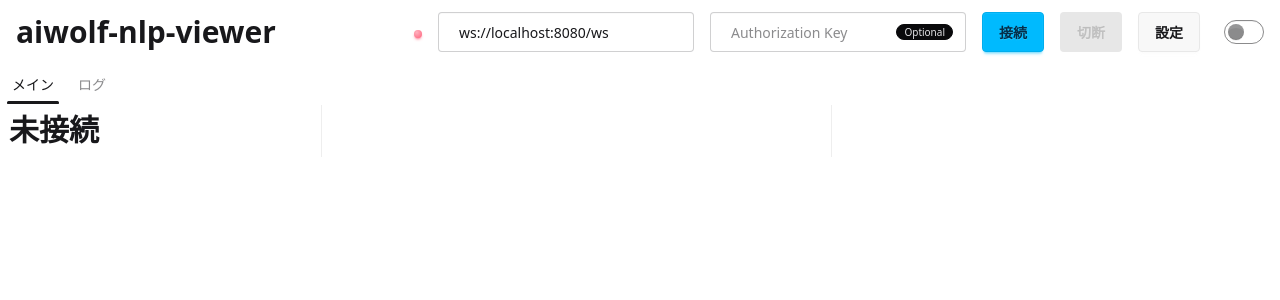
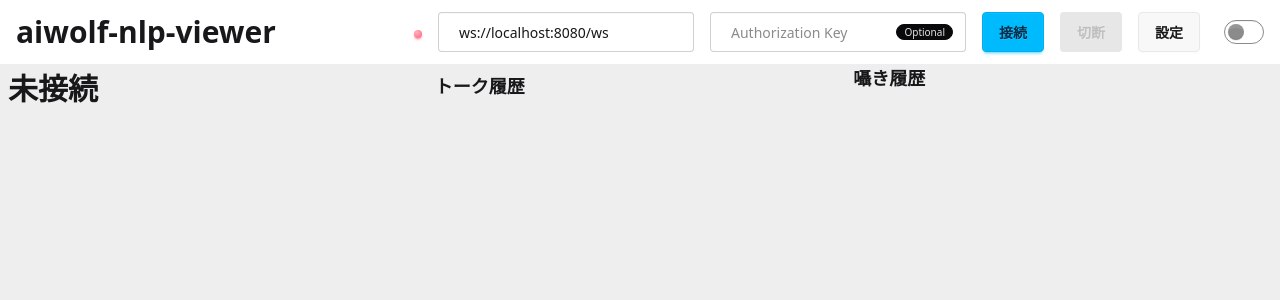
Before and after one commit to aiwolfdial/aiwolf-nlp-viewer, a SvelteKit app: page /agent in a window 1280 px wide. Shown: the top 300 px of the page. Built offline with nearby package versions, Linux system fonts and the light colour scheme.

Commit message:
[fix] スクロールの問題を修正

```diff
--- a/src/routes/agent/+page.svelte
+++ b/src/routes/agent/+page.svelte
@@ -146,22 +146,14 @@
   <title>aiwolf-nlp-viewer</title>
 </svelte:head>
 
-<main class="h-screen flex flex-col">
+<main class="h-screen flex flex-col bg-base-300">
   <Navbar />
-  <div class="flex-1 tabs tabs-border overflow-y-auto">
-    <input
-      type="radio"
-      name="tabs"
-      class="tab"
-      checked={true}
-      aria-label={`メイン`}
-    />
-    <div class="tab-content">
-      <div class="flex flex-row">
-        <div class="w-1/4 flex flex-col overflow-hidden">
-          <div class="overflow-y-auto flex-1">
-            <pre class="font-bold text-3xl p-2">{$info?.agent ??
-                "未接続"} {RoleJA[$role!]}</pre>
+  <div class="flex-1 flex flex-col h-full overflow-hidden">
+    <div class="flex flex-row h-full">
+      <div class="w-1/3 flex flex-col overflow-y-auto">
+        <pre class="font-bold text-3xl p-2">{$info?.agent ?? "未接続"} {RoleJA[
+            $role!
+          ]}</pre>
         {#if $request !== null}
           <pre
             class="bg-primary text-primary-content text-2xl p-2 m-2">{$info !==
@@ -173,9 +165,7 @@
           <div class="p-2">
             {#each Object.entries($info.statusMap ?? {}) as [key, value]}
               {#if value === Status.ALIVE}
-                    <div
-                      class="bg-info text-info-content flex flex-row gap-2 p-2"
-                    >
+                <div class="bg-info text-info-content flex flex-row gap-2 p-2">
                   <pre class="font-bold text-2xl">{key}</pre>
                   <pre class="font-bold text-2xl">{RoleJA[
                       ($info.roleMap ?? {})[key]
@@ -261,17 +251,12 @@
           {/if}
         {/if}
       </div>
-        </div>
-        <div
-          class="w-2/5 flex flex-col border-l border-r border-base-300 overflow-hidden"
-        >
+      <div class="w-1/3 flex flex-col overflow-y-auto">
+        <h2 class="font-bold text-lg p-2">トーク履歴</h2>
         {#if $talkHistory.length > 0}
-            <div class="p-2 flex flex-col">
-              <h2 class="font-bold text-lg">トーク履歴</h2>
-              {#if $talkHistory.length > 0}
-                {@const days = [
-                  ...new Set($talkHistory.map((t) => t.day)),
-                ].sort((a, b) => b - a)}
+          {@const days = [...new Set($talkHistory.map((t) => t.day))].sort(
+            (a, b) => b - a
+          )}
           <div class="tabs tabs-border flex-none">
             {#each days as day}
               <input
@@ -281,7 +266,7 @@
                 checked={day === days[0]}
                 aria-label={`${day}日目`}
               />
-                    <div class="tab-content overflow-y-auto">
+              <div class="tab-content overflow-y-auto h-full">
                 {#each $talkHistory.filter((t) => t.day === day) as { agent, idx, text, skip, over }}
                   <div class="chat chat-start">
                     <div class="chat-image avatar avatar-placeholder">
@@ -289,15 +274,12 @@
                         class="bg-neutral text-neutral-content w-12 rounded-full"
                       >
                         <span class="text-2xl">
-                                {Number(agent.match(/Agent\[(\d+)\]/)?.[1]) ??
-                                  ""}
+                          {Number(agent.match(/Agent\[(\d+)\]/)?.[1]) ?? ""}
                         </span>
                       </div>
                     </div>
                     <div class="chat-header"></div>
-                          <div
-                            class="chat-bubble bg-base-100 text-pretty break-all"
-                          >
+                    <div class="chat-bubble bg-base-100 text-pretty break-all">
                       {text}
                     </div>
                     <pre class="chat-footer opacity-50">{idx}</pre>
@@ -308,16 +290,12 @@
           </div>
         {/if}
       </div>
-          {/if}
-        </div>
-        <div class="w-1/3 flex flex-col overflow-hidden">
-          {#if $whisperHistory.length > 0}
-            <div class="p-2 flex flex-col">
+      <div class="w-1/3 flex flex-col overflow-y-auto">
         <h2 class="font-bold text-lg">囁き履歴</h2>
         {#if $whisperHistory.length > 0}
-                {@const days = [
-                  ...new Set($whisperHistory.map((t) => t.day)),
-                ].sort((a, b) => b - a)}
+          {@const days = [...new Set($whisperHistory.map((t) => t.day))].sort(
+            (a, b) => b - a
+          )}
           <div class="tabs tabs-border flex-none">
             {#each days as day}
               <input
@@ -327,7 +305,7 @@
                 checked={day === days[0]}
                 aria-label={`${day}日目`}
               />
-                    <div class="tab-content bg-base-200 overflow-y-auto">
+              <div class="tab-content overflow-y-auto h-full">
                 {#each $whisperHistory.filter((t) => t.day === day) as { agent, idx, text, skip, over }}
                   <div class="chat chat-start">
                     <div class="chat-image avatar avatar-placeholder">
@@ -335,15 +313,12 @@
                         class="bg-neutral text-neutral-content w-12 rounded-full"
                       >
                         <span class="text-2xl">
-                                {Number(agent.match(/Agent\[(\d+)\]/)?.[1]) ??
-                                  ""}
+                          {Number(agent.match(/Agent\[(\d+)\]/)?.[1]) ?? ""}
                         </span>
                       </div>
                     </div>
                     <div class="chat-header"></div>
-                          <div
-                            class="chat-bubble bg-base-100 text-pretty break-all"
-                          >
+                    <div class="chat-bubble bg-base-100 text-pretty break-all">
                       {text}
                     </div>
                     <pre class="chat-footer opacity-50">{idx}</pre>
@@ -354,28 +329,12 @@
           </div>
         {/if}
       </div>
-          {/if}
-        </div>
-      </div>
-    </div>
-    <input type="radio" name="tabs" class="tab" aria-label={`ログ`} />
-    <div class="tab-content">
-      <div class="overflow-y-auto">
-        {#each [...$entries].reverse() as entry}
-          <pre class="text-pretty break-words">{JSON.stringify(
-              entry,
-              null,
-              2
-            )}</pre>
-          <div class="divider"></div>
-        {/each}
-      </div>
     </div>
   </div>
 
   {#if $remain !== null}
-    <div class="p-4 border-t border-base-300 flex-none">
-      <div class="flex gap-2 items-center">
+    <div class="flex-none bg-base-200">
+      <div class="flex gap-2 items-center mx-4 mt-4">
         <span class="countdown font-mono text-2xl">
           {#if $remain > 60000}
             <span
@@ -442,6 +401,7 @@
           <iconify-icon icon="mdi:send"></iconify-icon>
         </button>
       </div>
+      <div class="mx-4 mb-2">
         <progress
           class="progress"
           value={$remain !== null
@@ -450,5 +410,6 @@
           max="100"
         ></progress>
       </div>
+    </div>
   {/if}
 </main>
```
Lines whose indentation alone changed are shown as unchanged.
